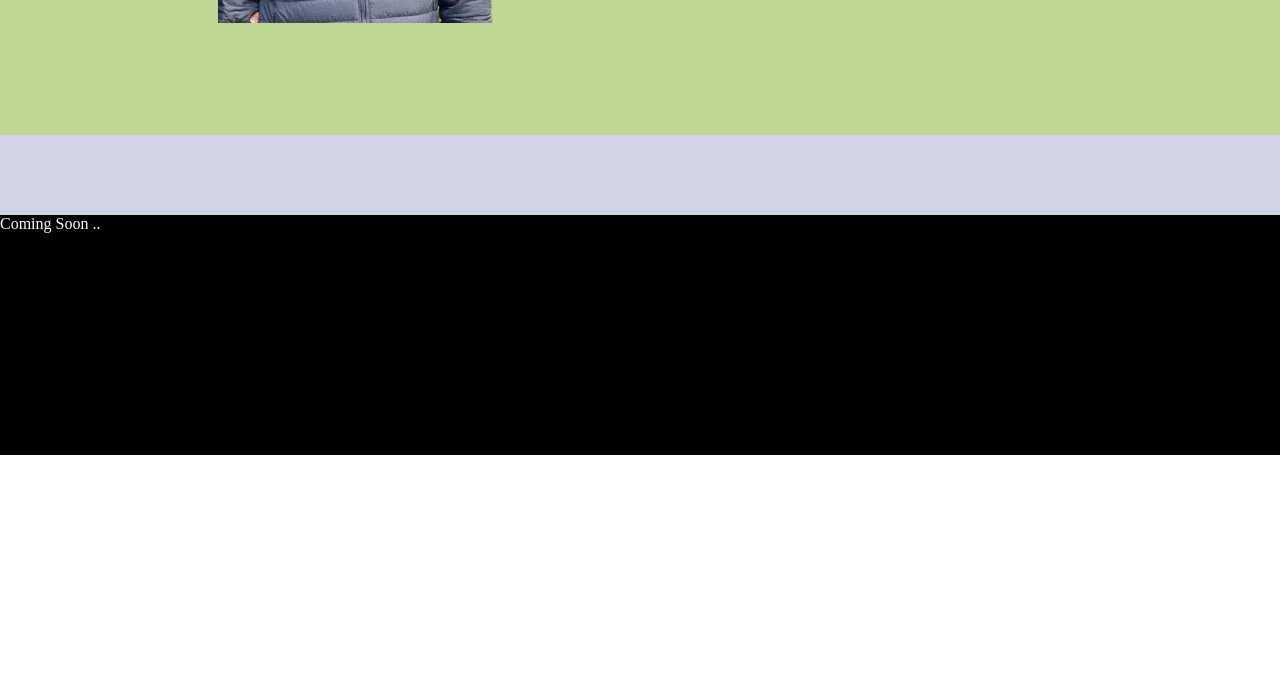
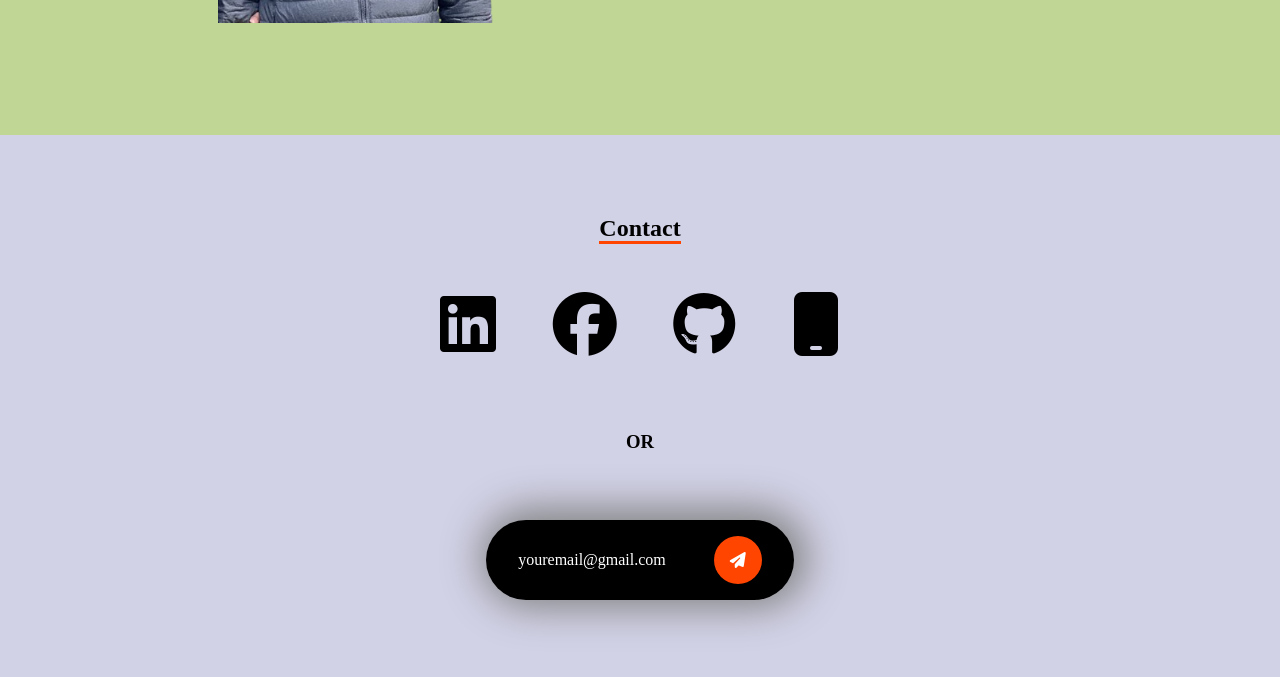
Before and after one commit to shankarpandey7230/FinalPortfolio, a plain HTML site: page index.html in a window 1280 px wide. Shown: the part 3541-4218 px from the top of the page. Before the commit the page ends 3996 px from the top, so only its background shows below. Drawn offline with Linux system fonts and the light colour scheme; a web font is replaced by a local one.

Commit message:
Contact Section html and Css

```diff
--- a/css/style.css
+++ b/css/style.css
@@ -272,6 +272,40 @@ header .header {
   transition: all 0.5s ease-in;
 }
 /* <!-- contact --> */
+.contact {
+  padding-top: 7rem 0;
+
+  width: 400px;
+  margin: auto;
+  margin-top: 5rem;
+}
+.contact .social {
+  font-size: 4rem;
+  justify-content: space-between;
+}
+.contact h3 {
+  text-align: center;
+  padding: 3rem 0;
+}
+.contact .email-section {
+  background: #000;
+  color: white;
+  padding: 1rem 2rem;
+  border-radius: 40px;
+
+  gap: 3rem;
+  box-shadow: var(--shadow);
+}
+.contact .email-section span {
+  font-size: 1rem;
+}
+.contact .email-icon {
+  background: var(--color);
+  width: 3rem;
+  height: 3rem;
+  border-radius: 50%;
+}
+
 /* <!-- footer --> */
 footer {
   min-height: 30vh;
--- a/index.html
+++ b/index.html
@@ -159,12 +159,15 @@
             </div>
             <div class="bottom container">
               <div class="links flex flex-center">
-                <a href="https://github.com/shankarpandey7230/Adminpanel"
+                <a
+                  href="https://github.com/shankarpandey7230/Adminpanel"
+                  target="_blank"
                   ><i class="fa-brands fa-github"></i
                 ></a>
 
                 <a
                   href="https://vercel.com/shankarpandey7230s-projects/adminpanel-xzaw"
+                  target="_blank"
                 >
                   <i class="fa-brands fa-chrome"></i>
                 </a>
@@ -179,11 +182,16 @@
             </div>
             <div class="bottom container">
               <div class="links flex flex-center">
-                <a href="https://github.com/shankarpandey7230/githubusers"
+                <a
+                  href="https://github.com/shankarpandey7230/githubusers"
+                  target="_blank"
                   ><i class="fa-brands fa-github"></i
                 ></a>
 
-                <a href="https://react-githubusers1.netlify.app/login">
+                <a
+                  href="https://react-githubusers1.netlify.app/login"
+                  target="_blank"
+                >
                   <i class="fa-brands fa-chrome"></i>
                 </a>
               </div>
@@ -197,11 +205,13 @@
             </div>
             <div class="bottom container">
               <div class="links flex flex-center">
-                <a href="https://github.com/shankarpandey7230/PizzaApp"
+                <a
+                  href="https://github.com/shankarpandey7230/PizzaApp"
+                  target="_blank"
                   ><i class="fa-brands fa-github"></i
                 ></a>
 
-                <a href="https://goodpizzaorder.netlify.app/">
+                <a href="https://goodpizzaorder.netlify.app/" target="_blank">
                   <i class="fa-brands fa-chrome"></i>
                 </a>
               </div>
@@ -215,12 +225,15 @@
             </div>
             <div class="bottom container">
               <div class="links flex flex-center">
-                <a href="https://github.com/shankarpandey7230/Movix"
+                <a
+                  href="https://github.com/shankarpandey7230/Movix"
+                  target="_blank"
                   ><i class="fa-brands fa-github"></i
                 ></a>
 
                 <a
                   href="https://movix-git-master-shankarpandey7230.vercel.app/"
+                  target="_blank"
                 >
                   <i class="fa-brands fa-chrome"></i>
                 </a>
@@ -235,12 +248,15 @@
             </div>
             <div class="bottom container">
               <div class="links flex flex-center">
-                <a href="https://github.com/shankarpandey7230/react-comfysloth"
+                <a
+                  href="https://github.com/shankarpandey7230/react-comfysloth"
+                  target="_blank"
                   ><i class="fa-brands fa-github"></i
                 ></a>
 
                 <a
                   href="https://movix-git-master-shankarpandey7230.vercel.app/"
+                  target="_blank"
                 >
                   <i class="fa-brands fa-chrome"></i>
                 </a>
@@ -295,6 +311,33 @@
         </div>
       </section>
       <!-- contact -->
+      <section class="contact">
+        <h2 class="title">
+          <span>Contact</span>
+        </h2>
+        <div class="flex social">
+          <a href="https://www.linkedin.com/in/shankar-pandey/" target="_blank"
+            ><i class="fa-brands fa-linkedin"></i
+          ></a>
+          <a href="https://www.facebook.com/shankar.pandey.988/" target="_blank"
+            ><i class="fa-brands fa-facebook"></i
+          ></a>
+          <a href="https://github.com/shankarpandey7230" target="_blank"
+            ><i class="fa-brands fa-github"></i
+          ></a>
+          <a href=""><i class="fa-solid fa-mobile"></i></a>
+        </div>
+        <h3>OR</h3>
+        <div class="flex-center">
+          <a href="" class="email-section flex-center">
+            <span>youremail@gmail.com</span>
+            <div class="email-icon flex-center">
+              <i class="fa-solid fa-paper-plane"></i>
+            </div>
+          </a>
+        </div>
+      </section>
+
       <!-- footer -->
       <footer>Coming Soon ..</footer>
     </div>
```
